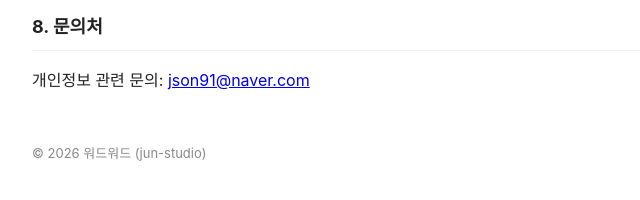
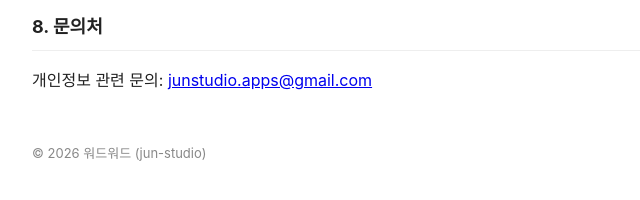
Before and after one commit to json91-dev/wordword, a plain HTML site: page privacy-policy.html in a window 1280 px wide. Shown: the part 1728-1928 px from the top of the page, 248-888 px from the left. Drawn offline with Linux system fonts and the light colour scheme.

Commit message:
chore: Switch contact email to the studio Gmail
개인 메일 대신 여러 앱에서 함께 쓸 스튜디오 전용 주소로 교체

Co-Authored-By: Claude Opus 5.5 <noreply@anthropic.com>
Claude-Session: https://claude.ai/code/session_015uTXLvyHuq89yzLjVmZdLt

```diff
--- a/privacy-policy.html
+++ b/privacy-policy.html
@@ -124,7 +124,7 @@
 </p>
 
 <h2>8. 문의처</h2>
-<p>개인정보 관련 문의: <a href="mailto:json91@naver.com">json91@naver.com</a></p>
+<p>개인정보 관련 문의: <a href="mailto:junstudio.apps@gmail.com">junstudio.apps@gmail.com</a></p>
 
 <footer>
   © 2026 워드워드 (jun-studio)
```
Also changed, not shown: support.html (+1 -1 lines).
